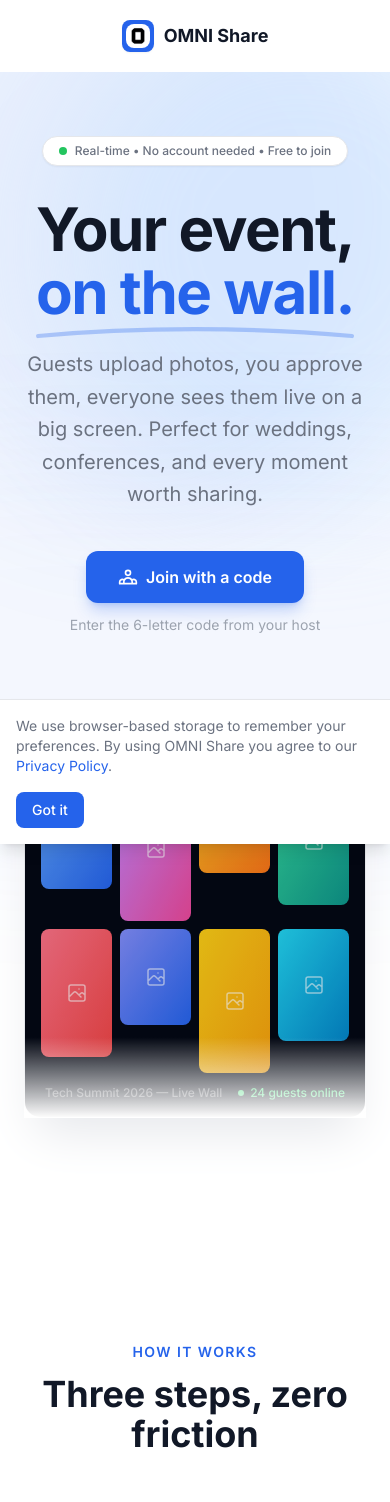
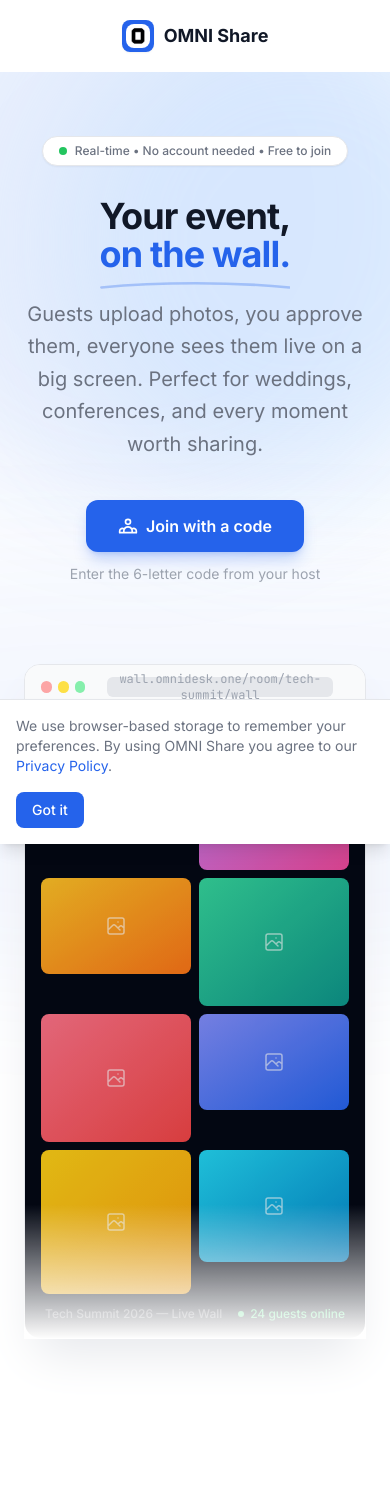
Before and after one commit to omniglobal-one/OMNI-Share-SaaS, a Next.js app: page / in a window 390 px wide. Shown: the top 1502 px of the page. Built offline with nearby package versions, Linux system fonts and the light colour scheme.

Commit message:
fix: responsive hero h1, 2-col mobile grid, center features icons

```diff
--- a/app/(public)/page.tsx
+++ b/app/(public)/page.tsx
@@ -32,7 +32,7 @@ export default function LandingPage() {
           </div>
 
           {/* Headline */}
-          <h1 className="text-6xl sm:text-7xl font-extrabold text-text-primary leading-[1.05] tracking-tight mb-6">
+          <h1 className="text-4xl sm:text-6xl lg:text-7xl font-extrabold text-text-primary leading-[1.05] tracking-tight mb-6">
             Your event,
             <br />
             <span className="relative inline-block">
@@ -77,7 +77,7 @@ export default function LandingPage() {
             </div>
             {/* Fake photo wall */}
             <div className="p-4 bg-gray-950">
-              <div className="grid grid-cols-4 gap-2">
+              <div className="grid grid-cols-2 sm:grid-cols-4 gap-2">
                 {[
                   { h: 'h-28', bg: 'bg-gradient-to-br from-blue-400 to-blue-600' },
                   { h: 'h-36', bg: 'bg-gradient-to-br from-purple-400 to-pink-500' },
@@ -174,7 +174,7 @@ export default function LandingPage() {
                 body: 'Cast to a TV, projector, or monitor. Designed for massive screens and tiny pockets alike.',
               },
             ].map((f, i) => (
-              <div key={i} className="bg-gray-950 px-8 py-10">
+              <div key={i} className="bg-gray-950 px-8 py-10 flex flex-col items-center text-center">
                 <svg className={`w-6 h-6 ${f.accent} mb-5`} fill="none" viewBox="0 0 24 24" stroke="currentColor">{f.icon}</svg>
                 <h3 className="font-bold text-white text-lg mb-2">{f.title}</h3>
                 <p className="text-gray-400 text-sm leading-relaxed">{f.body}</p>
```
